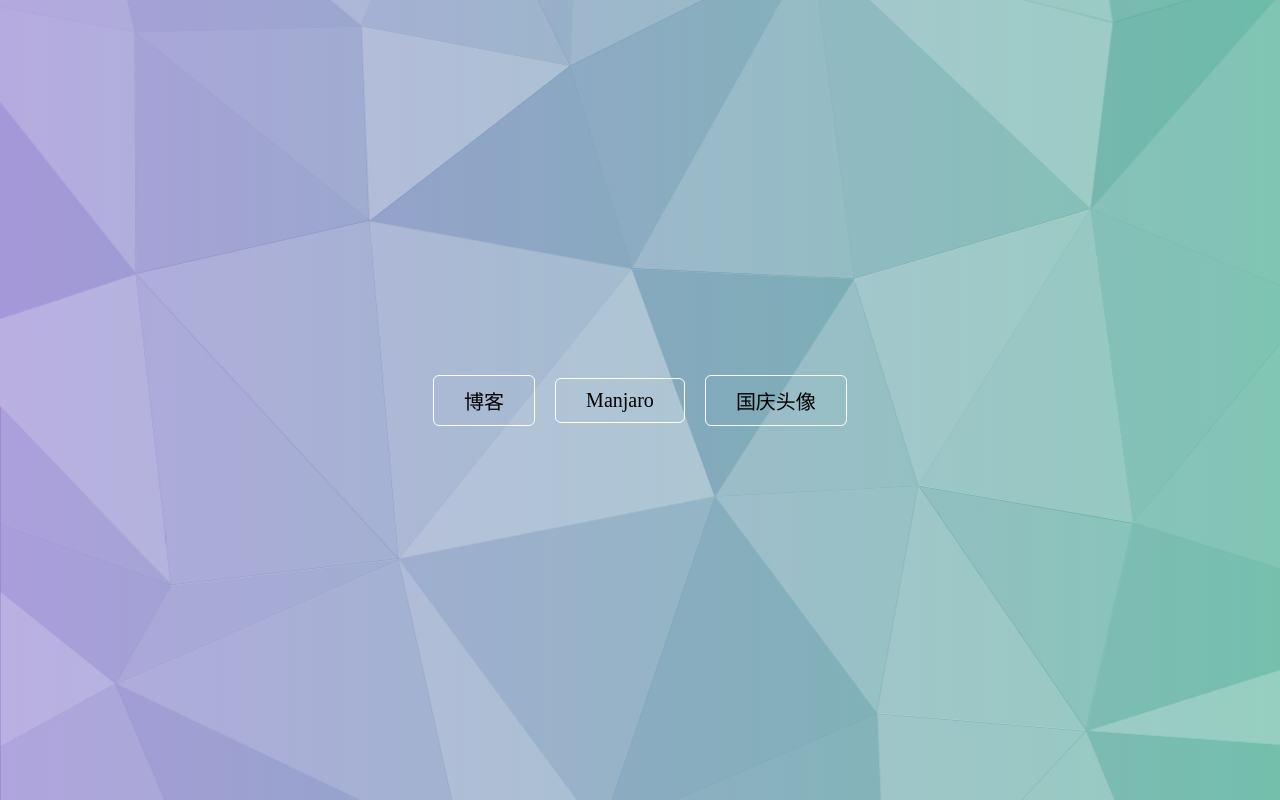
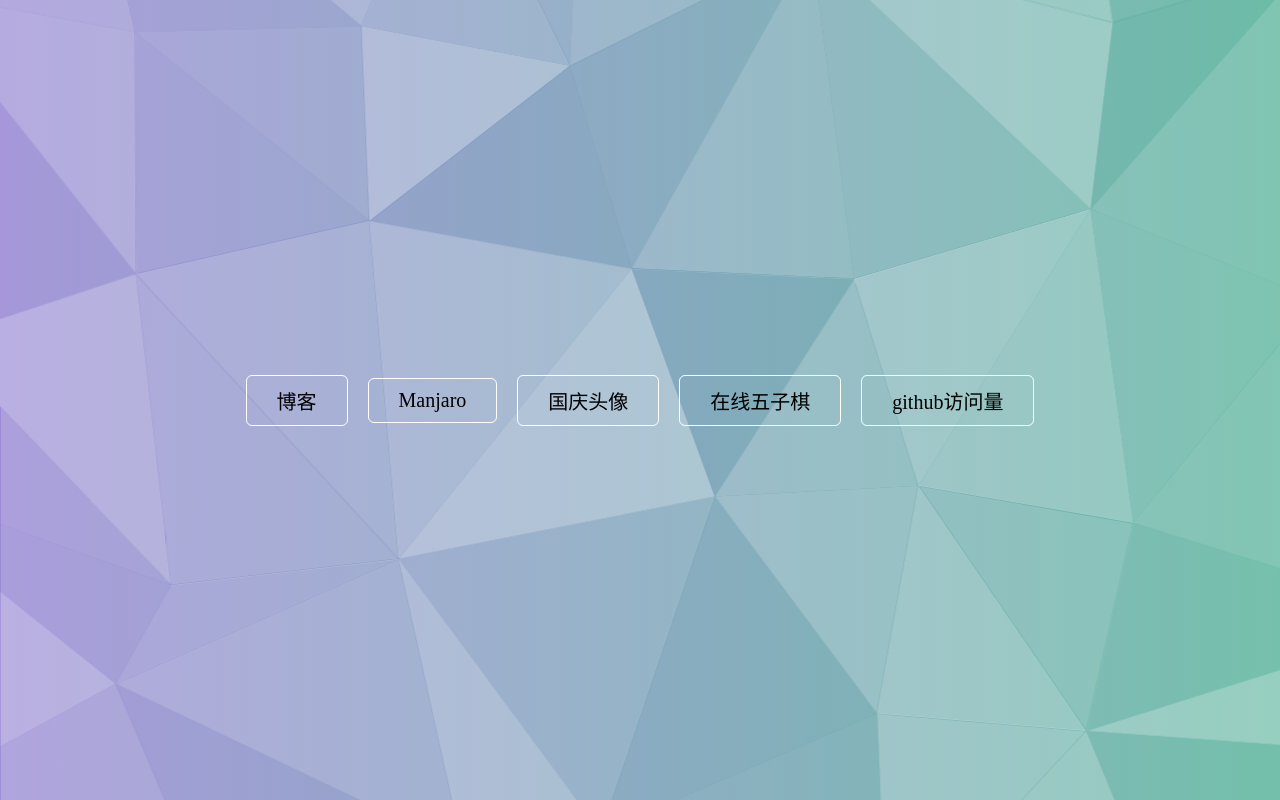
Before and after one commit to yunyuyuan/website, a plain HTML site: page index.html in a window 1280 px wide. Drawn offline with nearby package versions, Linux system fonts and the light colour scheme.

Commit message:
Update index.html

```diff
--- a/index.html
+++ b/index.html
@@ -80,6 +80,8 @@
         <a href="https://blog.halberd.cn">博客</a>
         <a href="https://manjaro.halberd.cn">Manjaro</a>
         <a href="https://gq.halberd.cn">国庆头像</a>
+        <a href="https://wuziqi.halberd.cn">在线五子棋</a>
+        <a href="https://gv.halberd.cn">github访问量</a>
     </div>
     <script>
         function init(showStats) {
```
